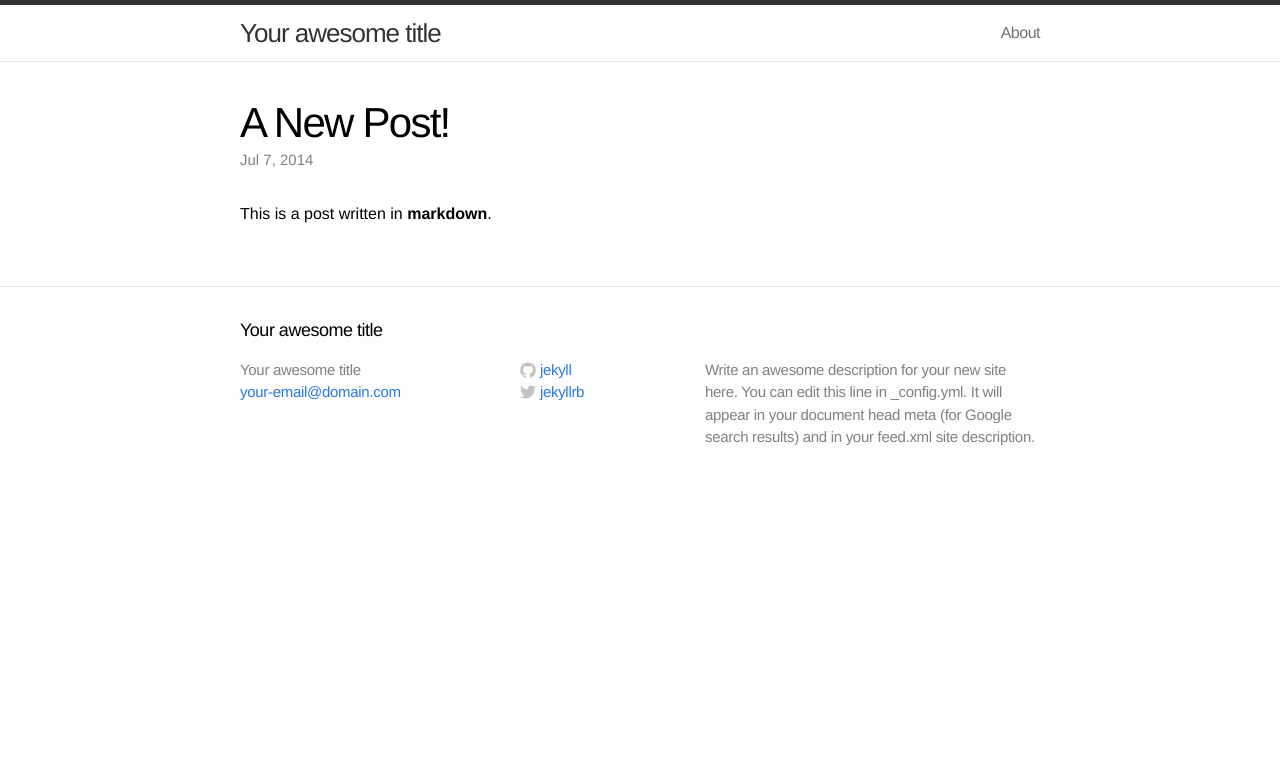
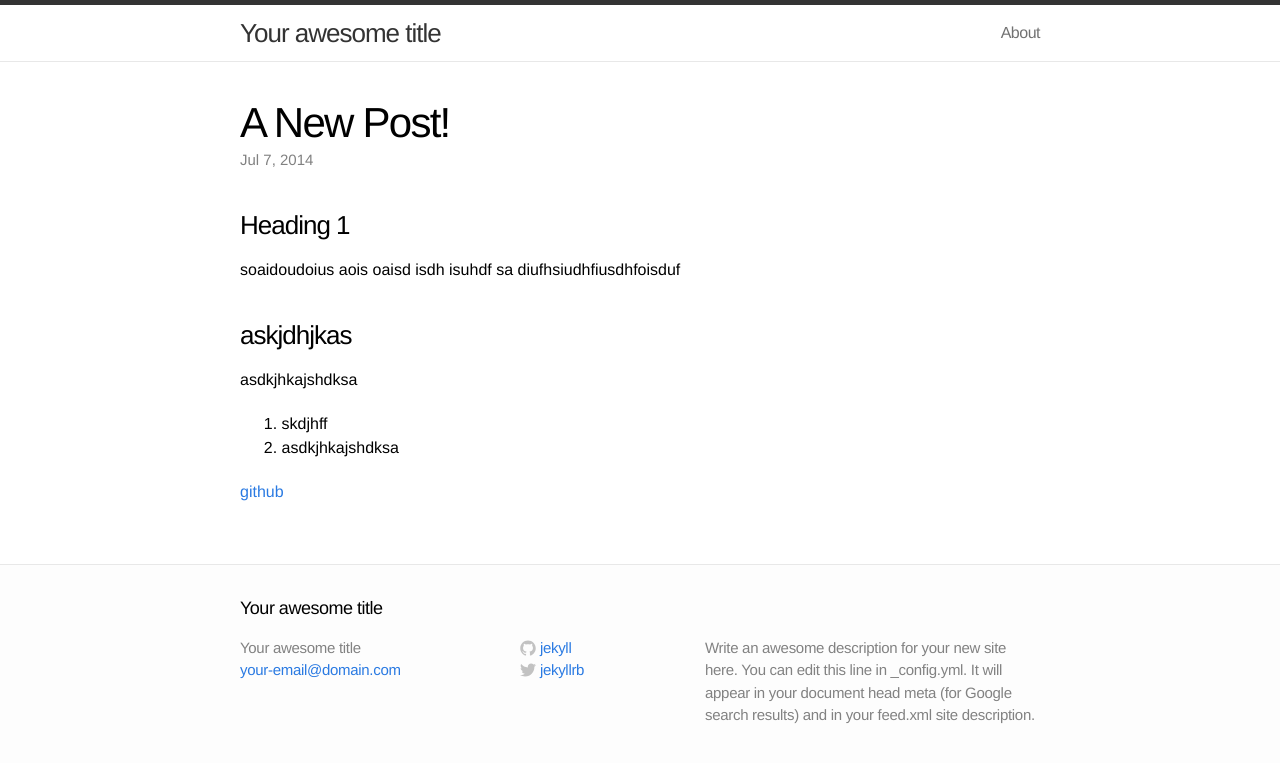
Before and after one commit to ryanclark90/ryanclark90.github.io, a Jekyll site: the page built from _posts/2014-07-07-brand-new-post.markdown, in a window 1280 px wide. Shown: the top 763 px of the page. Built offline with Jekyll 4.4.1, drawn with Linux system fonts in a browser that asks for light colours.

Commit message:
updated post

```diff
--- a/_posts/2014-07-07-brand-new-post.markdown
+++ b/_posts/2014-07-07-brand-new-post.markdown
@@ -5,4 +5,16 @@ date:   2014-07-07 17:17:14
 categories: intro
 ---
 
-This is a post written in **markdown**.
+### Heading 1
+
+soaidoudoius aois oaisd isdh isuhdf sa
+diufhsiudhfiusdhfoisduf
+
+### askjdhjkas
+
+asdkjhkajshdksa
+
+1. skdjhff
+2. asdkjhkajshdksa
+
+[github](www.github.com)
```
